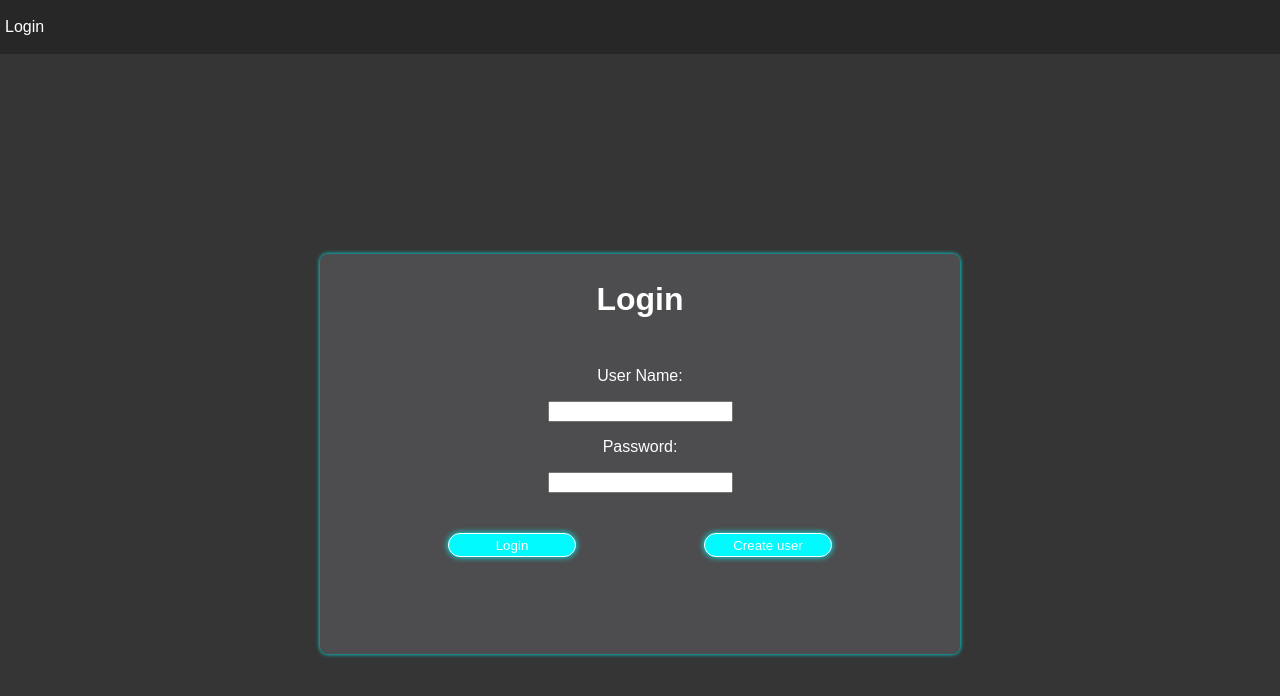
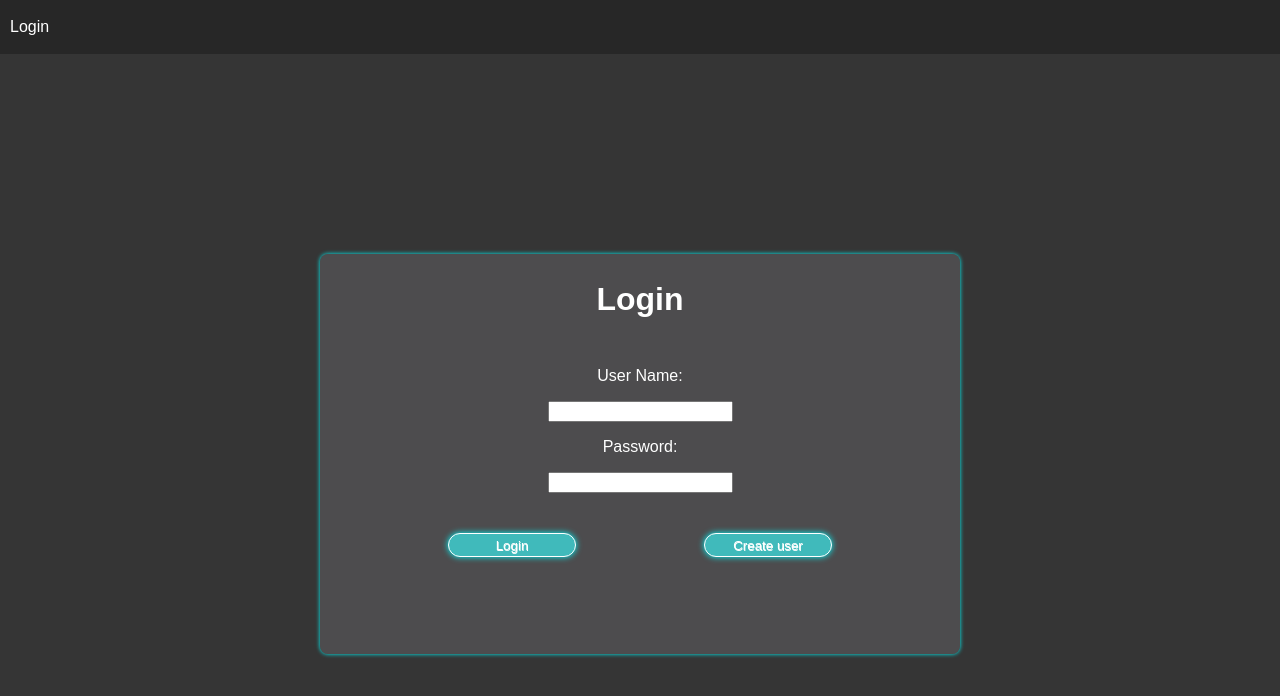
Before and after one commit to jpcanto/role-play-app, a React (Create React App) app: page / in a window 1280 px wide. Shown: the top 696 px of the page. Built offline with nearby package versions, Linux system fonts and the light colour scheme.

Commit message:
sine kayout adjusts

```diff
--- a/src/components/login/styled.js
+++ b/src/components/login/styled.js
@@ -6,7 +6,7 @@ background-color: #272727;
 display: flex;
 height: 5.5vh;
 padding: 5px;
-width: 100%;
+width: -webkit-fill-available;
     a {
         color: #fff;
         font-family: Arial, Helvetica, sans-serif;
@@ -76,8 +76,9 @@ export const Line = styled.div`
 export const Button = styled.button`
     color: #fff;
     font-family: Arial, Helvetica, sans-serif;
+    text-shadow: .5px .5px .5px;
 
-    background: #00fafd;
+    background: #40babb;
     border: 1px solid #fff;
     border-radius: 5vh;
     box-shadow: 0 0 6px #00fafd;
```
